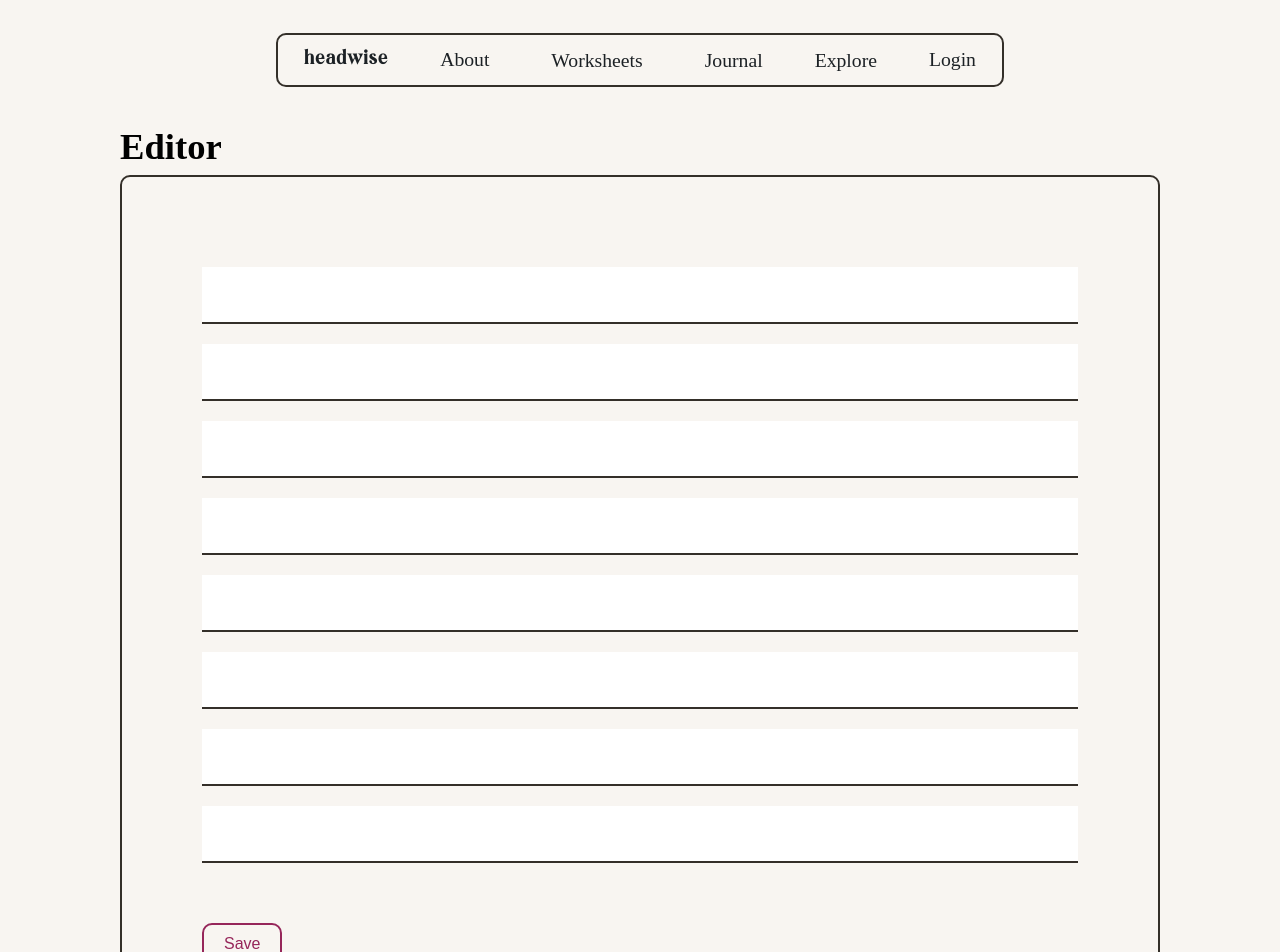
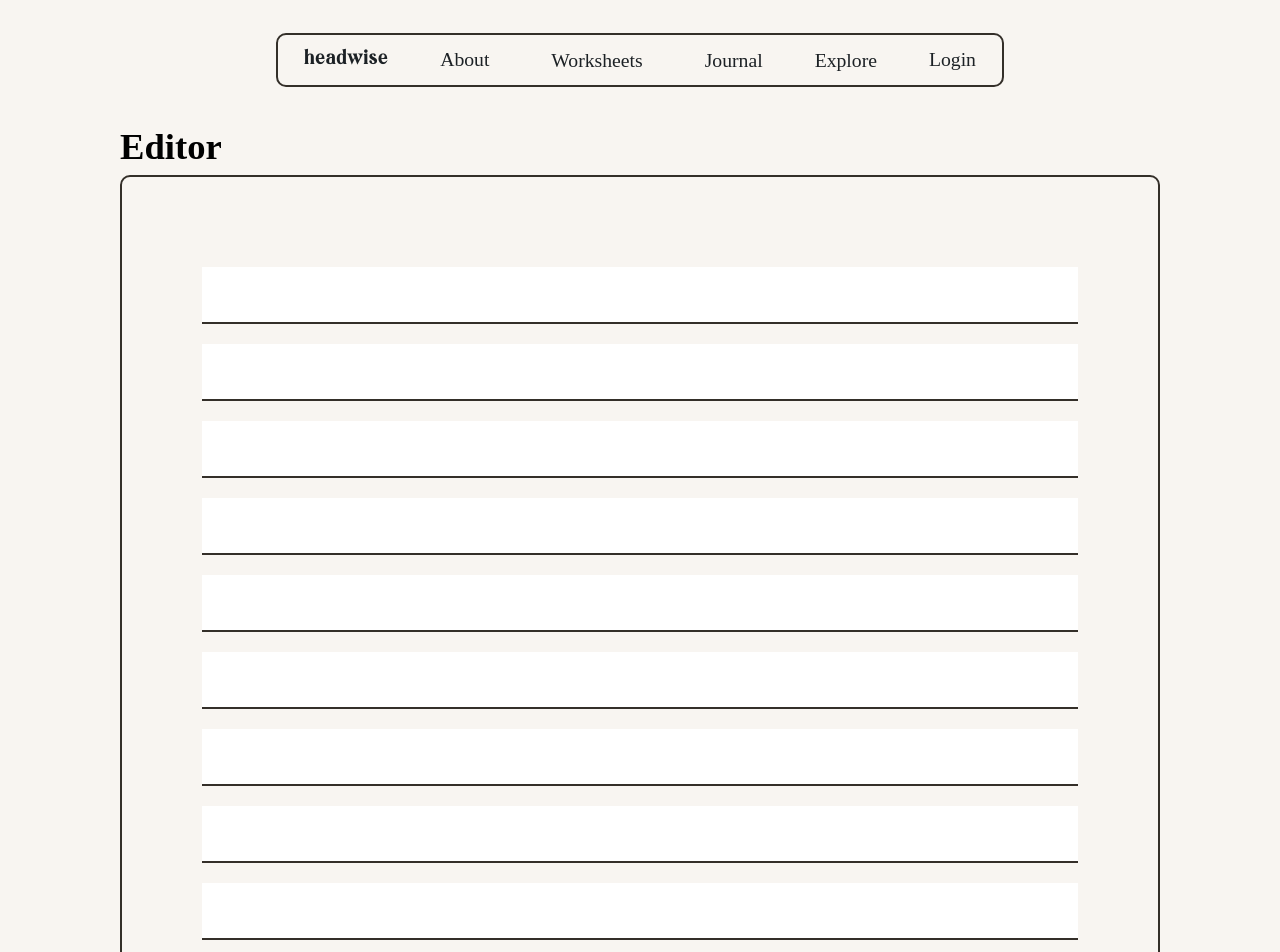
Before and after one commit to janetdgdev/Headwise, a React (Vite) app in the folder client/: page /editor in a window 1280 px wide. Shown: the top 952 px of the page. Built offline with nearby package versions, Linux system fonts and the light colour scheme; a web font is replaced by a local one.

Commit message:
Added inputs to form component

```diff
--- a/client/src/components/Common/Form.jsx
+++ b/client/src/components/Common/Form.jsx
@@ -21,6 +21,8 @@ export function Form({Children}) {
         <input type="text" id="fname" name="fname" />
         <label htmlFor="lname">{Children}</label>
         <input type="text" id="lname" name="lname" />
+        <label htmlFor="lname">{Children}</label>
+        <input type="text" id="lname" name="lname" />
       </form>
       <Button>Save</Button>
     </div>
```
